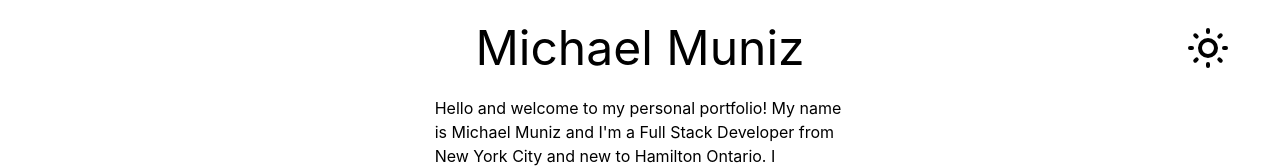
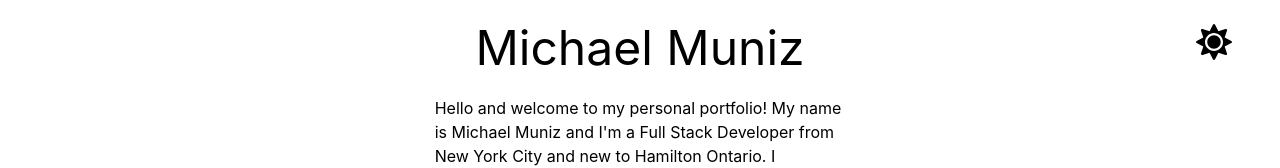
Before and after one commit to MichaelM3/MichaelM3.github.io, a React (Vite) app: page / in a window 1280 px wide. Shown: the top 168 px of the page. Built offline with nearby package versions, Linux system fonts and the light colour scheme; a web font is replaced by a local one.

Commit message:
changed icon package being used

```diff
--- a/package.json
+++ b/package.json
@@ -11,7 +11,6 @@
     "deploy": "gh-pages -d dist"
   },
   "dependencies": {
-    "@heroicons/react": "^1.0.6",
     "gh-pages": "^4.0.0",
     "react": "^18.0.0",
     "react-dom": "^18.0.0",
--- a/src/components/Header.jsx
+++ b/src/components/Header.jsx
@@ -1,6 +1,5 @@
 import me from '../me.jpg'
-import { MoonIcon} from '@heroicons/react/solid'
-import { SunIcon } from '@heroicons/react/outline'
+import { FaSun, FaMoon } from 'react-icons/fa'
 
 const Header = ({ theme, setTheme }) => {
 
@@ -19,9 +18,9 @@ const Header = ({ theme, setTheme }) => {
       <span className='flex'>
         <h1 className='text-black dark:text-slate-200 text-5xl'>Michael Muniz</h1>
         {theme === "light" ?
-          <SunIcon onClick={handleClick} className='w-12 h-12 absolute right-12 hover:cursor-pointer'/>
+          <FaSun onClick={handleClick} size={36} className='absolute right-12 hover:cursor-pointer'/>
           :
-          <MoonIcon onClick={handleClick} className='w-12 h-12 absolute right-12 hover:cursor-pointer' />
+          <FaMoon onClick={handleClick} size={36} className='absolute right-12 hover:cursor-pointer' />
         }
       </span>
       <p className='dark:text-white w-1/3'>
```
Also changed, not shown: 2 other files (tests, documents, lock files or other folders).
